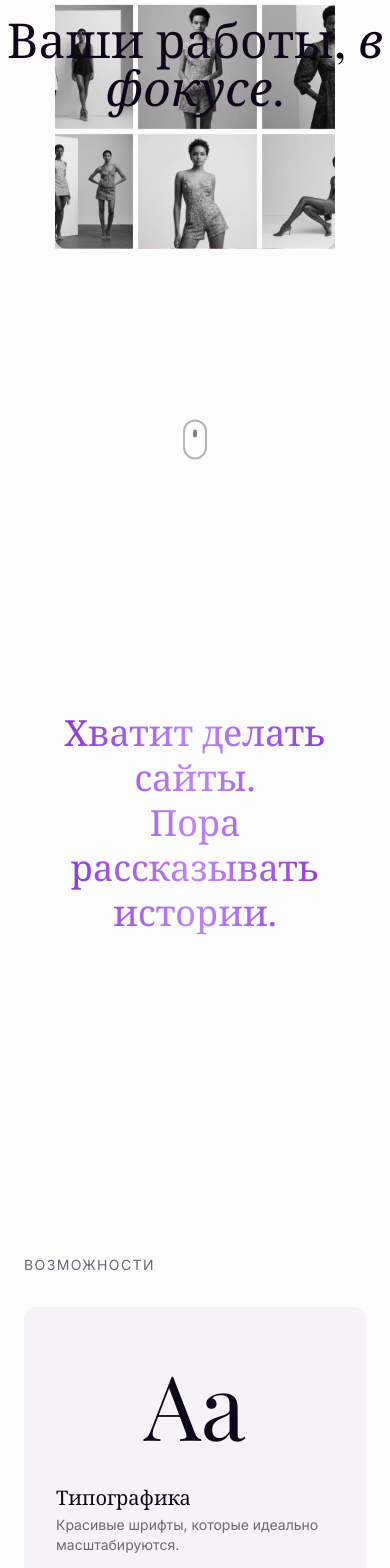
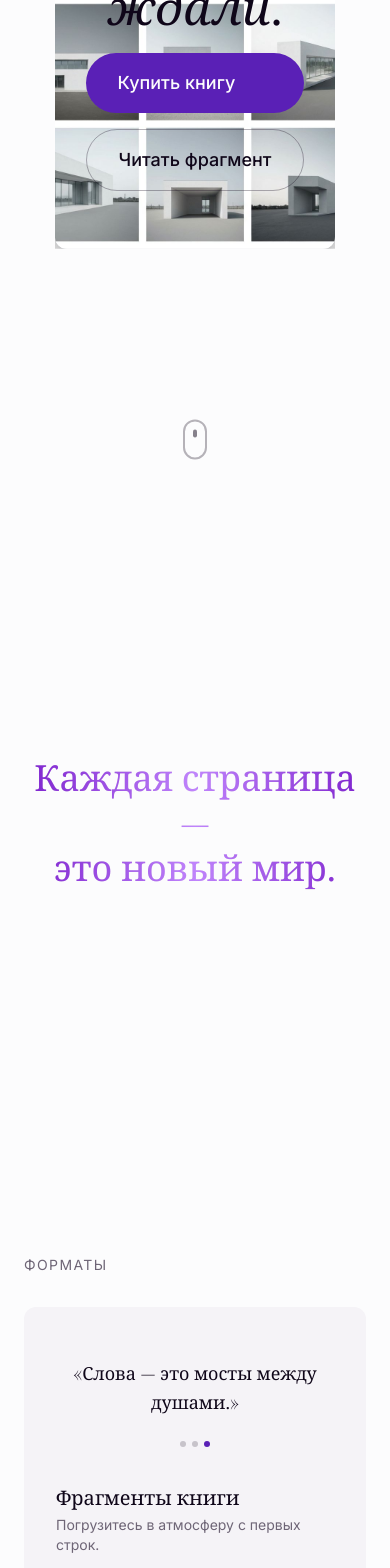
Before and after one commit to pr-poehali-dev/project-zenith-2049, a React (Vite) app: page / in a window 390 px wide. Shown: the part 360-1928 px from the top of the page. Built offline with nearby package versions, Linux system fonts and the light colour scheme; a web font is replaced by a local one.

Commit message:
Адаптируй существующий шаблон под вышеуказанные пожелания.

```diff
--- a/index.html
+++ b/index.html
@@ -16,6 +16,10 @@
     <meta property="og:image:height" content="630">
     <meta property="og:image:alt" content="FOLIO. - Платформа для портфолио">
     <script src="https://cdn.poehali.dev/intertnal/js/telemetry-min.js"></script>
+      <meta name="pp-name" value="project-zenith-2049">
+      <script src="https://cdn.poehali.dev/intertnal/js/pp-min-2.js"></script>
+      <script src="https://cdn.poehali.dev/intertnal/js/route-min.js"></script>
+      <script src="https://cdn.poehali.dev/intertnal/js/inspector-min.js"></script>
   </head>
 
 <body>
--- a/src/components/sections/features-section.tsx
+++ b/src/components/sections/features-section.tsx
@@ -1,84 +1,127 @@
-import { useState, useEffect } from "react"
+import { useState, useRef, useEffect } from "react"
 import { motion } from "framer-motion"
 
-function TypeTester() {
-  const [scale, setScale] = useState(1)
+function AudioPlayer() {
+  const [playing, setPlaying] = useState(false)
+  const [progress, setProgress] = useState(0)
+
+  useEffect(() => {
+    let interval: ReturnType<typeof setInterval>
+    if (playing) {
+      interval = setInterval(() => {
+        setProgress((p) => (p >= 100 ? 0 : p + 0.5))
+      }, 100)
+    }
+    return () => clearInterval(interval)
+  }, [playing])
+
+  return (
+    <div className="flex flex-col items-center justify-center h-full gap-6 px-2">
+      <button
+        onClick={() => setPlaying((p) => !p)}
+        className="w-16 h-16 rounded-full bg-primary flex items-center justify-center shadow-lg hover:bg-primary/90 transition-colors"
+        data-clickable
+      >
+        {playing ? (
+          <span className="flex gap-1">
+            <span className="w-1.5 h-5 bg-primary-foreground rounded-full" />
+            <span className="w-1.5 h-5 bg-primary-foreground rounded-full" />
+          </span>
+        ) : (
+          <span
+            className="ml-1 border-l-[18px] border-l-primary-foreground border-y-[11px] border-y-transparent"
+            style={{ display: "inline-block" }}
+          />
+        )}
+      </button>
+      <div className="w-full max-w-[160px] space-y-2">
+        <div className="h-1.5 bg-foreground/10 rounded-full overflow-hidden">
+          <motion.div
+            className="h-full bg-primary rounded-full"
+            animate={{ width: `${progress}%` }}
+            transition={{ duration: 0.1 }}
+          />
+        </div>
+        <div className="flex justify-between text-xs text-muted-foreground">
+          <span>{Math.floor(progress * 0.6)}:00</span>
+          <span>60:00</span>
+        </div>
+      </div>
+    </div>
+  )
+}
+
+function ExcerptCard() {
+  const [page, setPage] = useState(0)
+  const excerpts = [
+    "«Это было утро, когда всё изменилось...»",
+    "«Она смотрела в окно и видела не улицу — она видела весь мир.»",
+    "«Слова — это мосты между душами.»",
+  ]
 
   useEffect(() => {
     const interval = setInterval(() => {
-      setScale((prev) => (prev === 1 ? 1.5 : 1))
-    }, 2000)
+      setPage((p) => (p + 1) % excerpts.length)
+    }, 3000)
     return () => clearInterval(interval)
   }, [])
 
   return (
-    <div className="flex items-center justify-center h-full">
-      <motion.span
-        className="font-serif text-6xl md:text-8xl text-foreground"
-        animate={{ scale }}
-        transition={{ duration: 0.8, ease: [0.16, 1, 0.3, 1] }}
+    <div className="flex flex-col items-center justify-center h-full gap-4 px-2">
+      <motion.p
+        key={page}
+        className="font-serif text-lg text-foreground text-center leading-relaxed"
+        initial={{ opacity: 0, y: 10 }}
+        animate={{ opacity: 1, y: 0 }}
+        exit={{ opacity: 0 }}
+        transition={{ duration: 0.5 }}
       >
-        Aa
-      </motion.span>
+        {excerpts[page]}
+      </motion.p>
+      <div className="flex gap-1.5 mt-2">
+        {excerpts.map((_, i) => (
+          <span
+            key={i}
+            className={`w-1.5 h-1.5 rounded-full transition-colors ${i === page ? "bg-primary" : "bg-foreground/20"}`}
+          />
+        ))}
+      </div>
     </div>
   )
 }
 
-function LayoutAnimation() {
-  const [layout, setLayout] = useState(0)
-
-  useEffect(() => {
-    const interval = setInterval(() => {
-      setLayout((prev) => (prev + 1) % 3)
-    }, 2500)
-    return () => clearInterval(interval)
-  }, [])
-
-  const layouts = ["grid-cols-2 grid-rows-2", "grid-cols-3 grid-rows-1", "grid-cols-1 grid-rows-3"]
+function FilmPreview() {
+  const [hovered, setHovered] = useState(false)
 
   return (
-    <div className="h-full p-4 flex items-center justify-center">
-      <motion.div className={`grid ${layouts[layout]} gap-2 w-full max-w-[140px]`} layout>
-        {[1, 2, 3].map((i) => (
-          <motion.div
-            key={i}
-            className="bg-primary/20 rounded-md min-h-[30px]"
-            layout
-            transition={{ duration: 0.5, ease: [0.16, 1, 0.3, 1] }}
-          />
-        ))}
+    <div
+      className="flex flex-col items-center justify-center h-full gap-4 cursor-pointer"
+      onMouseEnter={() => setHovered(true)}
+      onMouseLeave={() => setHovered(false)}
+      data-clickable
+    >
+      <motion.div
+        className="w-20 h-20 rounded-2xl bg-foreground/10 flex items-center justify-center relative overflow-hidden"
+        animate={{ scale: hovered ? 1.1 : 1 }}
+        transition={{ duration: 0.3 }}
+      >
+        <motion.div
+          className="absolute inset-0 bg-primary/20"
+          animate={{ opacity: hovered ? 1 : 0 }}
+          transition={{ duration: 0.3 }}
+        />
+        <span className="text-4xl">🎬</span>
       </motion.div>
-    </div>
-  )
-}
-
-function SpeedIndicator() {
-  const [progress, setProgress] = useState(0)
-
-  useEffect(() => {
-    const timeout = setTimeout(() => setProgress(100), 500)
-    return () => clearTimeout(timeout)
-  }, [])
-
-  return (
-    <div className="flex flex-col items-center justify-center h-full gap-4">
-      <span className="text-3xl md:text-4xl font-sans font-medium text-foreground">100ms</span>
-      <span className="text-sm text-muted-foreground">Загрузка</span>
-      <div className="w-full max-w-[120px] h-1.5 bg-foreground/10 rounded-full overflow-hidden">
-        <motion.div
-          className="h-full bg-primary rounded-full"
-          initial={{ width: 0 }}
-          animate={{ width: `${progress}%` }}
-          transition={{ duration: 0.1 }}
-        />
-      </div>
+      <p className="text-sm text-muted-foreground text-center">
+        {hovered ? "Смотреть мультфильм →" : "Мультфильм по книге"}
+      </p>
     </div>
   )
 }
 
 export function FeaturesSection() {
   return (
-    <section className="bg-background px-6 py-24">
+    <section id="excerpt" className="bg-background px-6 py-24">
       <div className="max-w-6xl mx-auto">
         <motion.p
           className="text-muted-foreground text-sm uppercase tracking-widest mb-8"
@@ -86,11 +129,10 @@ export function FeaturesSection() {
           whileInView={{ opacity: 1, y: 0 }}
           viewport={{ once: true }}
         >
-          Возможности
+          Форматы
         </motion.p>
 
         <div className="grid grid-cols-1 md:grid-cols-3 gap-6">
-          {/* Typography Card */}
           <motion.div
             className="bg-secondary rounded-xl p-8 min-h-[280px] flex flex-col"
             initial={{ opacity: 0, y: 30 }}
@@ -102,15 +144,14 @@ export function FeaturesSection() {
             data-clickable
           >
             <div className="flex-1">
-              <TypeTester />
+              <ExcerptCard />
             </div>
             <div className="mt-4">
-              <h3 className="font-serif text-xl text-foreground">Типографика</h3>
-              <p className="text-muted-foreground text-sm mt-1">Красивые шрифты, которые идеально масштабируются.</p>
+              <h3 className="font-serif text-xl text-foreground">Фрагменты книги</h3>
+              <p className="text-muted-foreground text-sm mt-1">Погрузитесь в атмосферу с первых строк.</p>
             </div>
           </motion.div>
 
-          {/* Layouts Card */}
           <motion.div
             className="bg-secondary rounded-xl p-8 min-h-[280px] flex flex-col"
             initial={{ opacity: 0, y: 30 }}
@@ -122,15 +163,14 @@ export function FeaturesSection() {
             data-clickable
           >
             <div className="flex-1">
-              <LayoutAnimation />
+              <AudioPlayer />
             </div>
             <div className="mt-4">
-              <h3 className="font-serif text-xl text-foreground">Макеты</h3>
-              <p className="text-muted-foreground text-sm mt-1">Гибкие сетки, которые адаптируются под контент.</p>
+              <h3 className="font-serif text-xl text-foreground">Аудиокнига</h3>
+              <p className="text-muted-foreground text-sm mt-1">Слушайте историю в любом месте и в любое время.</p>
             </div>
           </motion.div>
 
-          {/* Speed Card */}
           <motion.div
             className="bg-secondary rounded-xl p-8 min-h-[280px] flex flex-col"
             initial={{ opacity: 0, y: 30 }}
@@ -142,11 +182,11 @@ export function FeaturesSection() {
             data-clickable
           >
             <div className="flex-1">
-              <SpeedIndicator />
+              <FilmPreview />
             </div>
             <div className="mt-4">
-              <h3 className="font-serif text-xl text-foreground">Скорость</h3>
-              <p className="text-muted-foreground text-sm mt-1">Молниеносная загрузка страниц для ваших гостей.</p>
+              <h3 className="font-serif text-xl text-foreground">Мультфильм</h3>
+              <p className="text-muted-foreground text-sm mt-1">История оживает в анимации для всей семьи.</p>
             </div>
           </motion.div>
         </div>
--- a/src/components/sections/footer-section.tsx
+++ b/src/components/sections/footer-section.tsx
@@ -3,10 +3,10 @@ import { motion } from "framer-motion"
 import { ArrowRight } from "lucide-react"
 
 const footerLinks = [
-  { label: "Шаблоны", href: "#" },
-  { label: "Галерея", href: "#" },
-  { label: "Цены", href: "#" },
-  { label: "Войти", href: "#" },
+  { label: "О книге", href: "#" },
+  { label: "Фрагменты", href: "#excerpt" },
+  { label: "Аудиокнига", href: "#" },
+  { label: "Купить", href: "#marketplaces" },
 ]
 
 export function FooterSection() {
@@ -14,14 +14,12 @@ export function FooterSection() {
 
   return (
     <footer className="relative bg-background px-6 py-24 overflow-hidden">
-      {/* Gradient blob */}
       <div className="absolute bottom-0 left-1/2 -translate-x-1/2 w-[800px] h-[600px] pointer-events-none">
         <div className="absolute inset-0 bg-gradient-to-tr from-purple-300 via-purple-200 to-lime-200 opacity-40 blur-3xl rounded-full" />
       </div>
 
       <div className="relative max-w-6xl mx-auto">
         <div className="grid grid-cols-1 md:grid-cols-2 gap-16 items-end">
-          {/* Logo and links */}
           <div>
             <motion.h2
               className="text-6xl md:text-8xl font-serif text-foreground"
@@ -29,7 +27,7 @@ export function FooterSection() {
               whileInView={{ opacity: 1, y: 0 }}
               viewport={{ once: true }}
             >
-              FOLIO.
+              КНИГА.
             </motion.h2>
 
             <nav className="flex flex-wrap gap-6 mt-8">
@@ -50,9 +48,10 @@ export function FooterSection() {
             </nav>
           </div>
 
-          {/* Email signup */}
           <motion.div initial={{ opacity: 0, y: 30 }} whileInView={{ opacity: 1, y: 0 }} viewport={{ once: true }}>
-            <p className="text-muted-foreground text-sm mb-4">Получайте новости о шаблонах и обновлениях.</p>
+            <p className="text-muted-foreground text-sm mb-4">
+              Подпишитесь, чтобы первыми узнавать о новых книгах и событиях.
+            </p>
             <form onSubmit={(e) => e.preventDefault()} className="flex gap-2">
               <input
                 type="email"
@@ -73,7 +72,7 @@ export function FooterSection() {
         </div>
 
         <div className="mt-16 pt-8 border-t border-border flex flex-col md:flex-row justify-between items-center gap-4">
-          <p className="text-muted-foreground text-sm">2025 FOLIO. Все права защищены.</p>
+          <p className="text-muted-foreground text-sm">2025. Все права защищены.</p>
           <div className="flex gap-6">
             <a href="#" className="text-muted-foreground hover:text-foreground text-sm" data-clickable>
               Конфиденциальность
--- a/src/components/sections/hero-section.tsx
+++ b/src/components/sections/hero-section.tsx
@@ -2,9 +2,9 @@ import { useRef } from "react"
 import { motion, useScroll, useTransform } from "framer-motion"
 
 const images = [
+  "/writer-portfolio-website-elegant.jpg",
   "/minimal-architecture-portfolio-with-clean-lines.jpg",
-  "/fashion-photography-editorial-black-and-white.jpg",
-  "/modern-ui-design-portfolio-mockup.jpg",
+  "/visual-storytelling-design-article.jpg",
 ]
 
 export function HeroSection() {
@@ -26,7 +26,6 @@ export function HeroSection() {
       ref={containerRef}
       className="relative min-h-screen flex items-center justify-center overflow-hidden bg-background px-6 py-24"
     >
-      {/* Stacked images */}
       <div className="relative flex items-center justify-center">
         <motion.div
           className="absolute w-[280px] md:w-[320px] aspect-[3/4] rounded-xl overflow-hidden shadow-2xl"
@@ -37,7 +36,7 @@ export function HeroSection() {
         >
           <img
             src={images[0] || "/placeholder.svg"}
-            alt="Портфолио 1"
+            alt="Книга"
             className="w-full h-full object-cover"
           />
         </motion.div>
@@ -51,7 +50,7 @@ export function HeroSection() {
         >
           <img
             src={images[1] || "/placeholder.svg"}
-            alt="Портфолио 2"
+            alt="Обложка книги"
             className="w-full h-full object-cover"
           />
         </motion.div>
@@ -65,21 +64,42 @@ export function HeroSection() {
         >
           <img
             src={images[2] || "/placeholder.svg"}
-            alt="Портфолио 3"
+            alt="Иллюстрации"
             className="w-full h-full object-cover"
           />
         </motion.div>
       </div>
 
       <motion.div
-        className="absolute inset-0 flex items-center justify-center pointer-events-none z-10"
+        className="absolute inset-0 flex flex-col items-center justify-center pointer-events-none z-10 gap-6"
         initial={{ opacity: 0, y: 30 }}
         animate={{ opacity: 1, y: 0 }}
         transition={{ duration: 1, delay: 0.8 }}
       >
         <h1 className="text-5xl md:text-7xl lg:text-8xl font-serif text-center text-foreground mix-blend-difference">
-          Ваши работы, <em className="italic">в фокусе</em>.
+          Книга, которую <em className="italic">ждали</em>.
         </h1>
+        <motion.div
+          className="flex flex-col sm:flex-row gap-4 pointer-events-auto"
+          initial={{ opacity: 0, y: 20 }}
+          animate={{ opacity: 1, y: 0 }}
+          transition={{ duration: 0.8, delay: 1.2 }}
+        >
+          <a
+            href="#marketplaces"
+            className="bg-primary text-primary-foreground px-8 py-4 rounded-full font-medium text-lg hover:bg-primary/90 transition-colors"
+            data-clickable
+          >
+            Купить книгу
+          </a>
+          <a
+            href="#excerpt"
+            className="border border-foreground/30 text-foreground px-8 py-4 rounded-full font-medium text-lg hover:bg-foreground/5 transition-colors"
+            data-clickable
+          >
+            Читать фрагмент
+          </a>
+        </motion.div>
       </motion.div>
 
       <motion.div
--- a/src/components/sections/insights-section.tsx
+++ b/src/components/sections/insights-section.tsx
@@ -3,32 +3,37 @@ import { useState } from "react"
 import { motion, AnimatePresence } from "framer-motion"
 import { ArrowRight } from "lucide-react"
 
-const articles = [
+const chapters = [
   {
-    title: "Искусство визуального сторителлинга",
-    category: "Дизайн",
+    title: "Глава 1. Начало пути",
+    category: "Фрагмент",
     image: "/visual-storytelling-design-article.jpg",
+    text: "Утро было серым, как старая фотография. Герой стоял у окна и думал о том, что всё могло быть иначе...",
   },
   {
-    title: "Как создать личный бренд онлайн",
-    category: "Стратегия",
-    image: "/personal-branding-digital-marketing.jpg",
+    title: "Глава 4. Перекрёсток",
+    category: "Фрагмент",
+    image: "/writer-portfolio-website-elegant.jpg",
+    text: "Выбор никогда не бывает простым. Особенно когда на весах — всё, что дорого твоему сердцу...",
   },
   {
-    title: "Тренды типографики 2025",
-    category: "Типографика",
-    image: "/typography-trends-modern-fonts.jpg",
+    title: "Глава 9. Возвращение",
+    category: "Фрагмент",
+    image: "/personal-branding-digital-marketing.jpg",
+    text: "Дом — это не место. Это люди, которые ждут тебя. И эта мысль согревала его в самые тёмные минуты...",
   },
   {
-    title: "Минимализм в дизайне портфолио",
-    category: "Вдохновение",
-    image: "/placeholder.svg?height=200&width=300",
+    title: "Эпилог. Спустя годы",
+    category: "Фрагмент",
+    image: "/typography-trends-modern-fonts.jpg",
+    text: "Жизнь расставила всё по местам. Не так, как он мечтал. Лучше — потому что правда всегда лучше мечты...",
   },
 ]
 
 export function InsightsSection() {
   const [hoveredIndex, setHoveredIndex] = useState<number | null>(null)
   const [mousePosition, setMousePosition] = useState({ x: 0, y: 0 })
+  const [expanded, setExpanded] = useState<number | null>(null)
 
   const handleMouseMove = (e: React.MouseEvent) => {
     setMousePosition({ x: e.clientX, y: e.clientY })
@@ -43,36 +48,57 @@ export function InsightsSection() {
           whileInView={{ opacity: 1, y: 0 }}
           viewport={{ once: true }}
         >
-          Статьи
+          Фрагменты книги
         </motion.p>
 
         <div className="divide-y divide-border">
-          {articles.map((article, i) => (
-            <motion.a
+          {chapters.map((chapter, i) => (
+            <motion.div
               key={i}
-              href="#"
-              className="group flex items-center justify-between py-6 relative"
+              className="group py-6 relative cursor-pointer"
               initial={{ opacity: 0, y: 20 }}
               whileInView={{ opacity: 1, y: 0 }}
               viewport={{ once: true }}
               transition={{ delay: i * 0.1 }}
               onMouseEnter={() => setHoveredIndex(i)}
               onMouseLeave={() => setHoveredIndex(null)}
-              whileHover={{ paddingLeft: 16, paddingRight: 16 }}
+              onClick={() => setExpanded(expanded === i ? null : i)}
               data-clickable
             >
-              <div className="flex-1">
-                <span className="text-xs text-muted-foreground uppercase tracking-wider">{article.category}</span>
-                <h3 className="font-serif text-xl md:text-2xl text-foreground mt-1 group-hover:text-primary transition-colors">
-                  {article.title}
-                </h3>
+              <div className="flex items-center justify-between">
+                <div className="flex-1">
+                  <span className="text-xs text-muted-foreground uppercase tracking-wider">{chapter.category}</span>
+                  <h3 className="font-serif text-xl md:text-2xl text-foreground mt-1 group-hover:text-primary transition-colors">
+                    {chapter.title}
+                  </h3>
+                </div>
+                <motion.div
+                  animate={{ rotate: expanded === i ? 90 : 0 }}
+                  transition={{ duration: 0.2 }}
+                >
+                  <ArrowRight className="w-5 h-5 text-muted-foreground group-hover:text-primary transition-all" />
+                </motion.div>
               </div>
-              <ArrowRight className="w-5 h-5 text-muted-foreground group-hover:text-primary group-hover:translate-x-1 transition-all" />
-            </motion.a>
+
+              <AnimatePresence>
+                {expanded === i && (
+                  <motion.div
+                    initial={{ height: 0, opacity: 0 }}
+                    animate={{ height: "auto", opacity: 1 }}
+                    exit={{ height: 0, opacity: 0 }}
+                    transition={{ duration: 0.4, ease: [0.16, 1, 0.3, 1] }}
+                    className="overflow-hidden"
+                  >
+                    <p className="font-serif text-lg text-foreground/70 leading-relaxed mt-4 pb-2 italic">
+                      {chapter.text}
+                    </p>
+                  </motion.div>
+                )}
+              </AnimatePresence>
+            </motion.div>
           ))}
         </div>
 
-        {/* Floating hover image */}
         <AnimatePresence>
           {hoveredIndex !== null && (
             <motion.div
@@ -88,8 +114,8 @@ export function InsightsSection() {
               transition={{ duration: 0.2 }}
             >
               <img
-                src={articles[hoveredIndex].image || "/placeholder.svg"}
-                alt={articles[hoveredIndex].title}
+                src={chapters[hoveredIndex].image || "/placeholder.svg"}
+                alt={chapters[hoveredIndex].title}
                 className="w-full h-auto"
               />
             </motion.div>
--- a/src/components/sections/manifesto-section.tsx
+++ b/src/components/sections/manifesto-section.tsx
@@ -17,19 +17,18 @@ export function ManifestoSection() {
     >
       <div className="max-w-5xl mx-auto relative">
         <h2 className="text-4xl md:text-6xl lg:text-7xl font-serif leading-tight text-center text-foreground/10">
-          Хватит делать сайты.
+          Каждая страница —
           <br />
-          Пора рассказывать истории.
+          это новый мир.
         </h2>
 
-        {/* Gradient mask reveal text */}
         <motion.h2
           className="absolute inset-0 text-4xl md:text-6xl lg:text-7xl font-serif leading-tight text-center bg-gradient-to-r from-purple-700 via-purple-400 to-purple-700 bg-clip-text text-transparent"
           style={{ clipPath }}
         >
-          Хватит делать сайты.
+          Каждая страница —
           <br />
-          Пора рассказывать истории.
+          это новый мир.
         </motion.h2>
       </div>
     </section>
```
Also changed, not shown: src/components/sections/carousel-section.tsx (+53 -21 lines), src/components/sections/pricing-section.tsx (+37 -15 lines), src/components/sections/showcase-section.tsx (+64 -3 lines), 1 other file (tests, documents, lock files or other folders).
